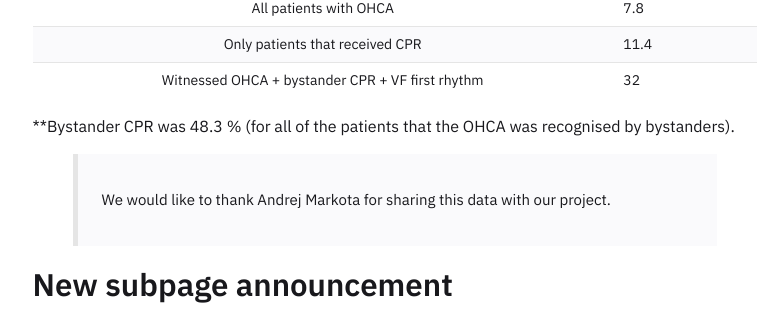
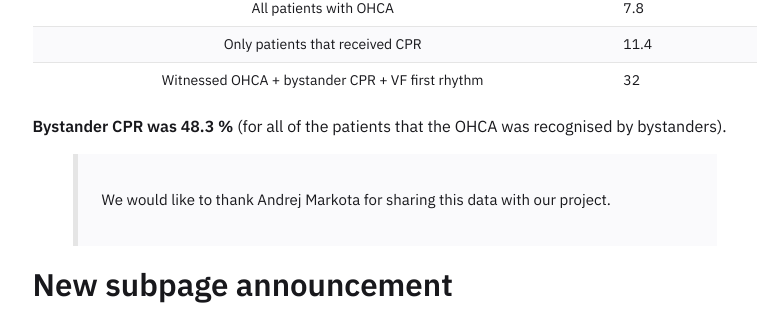
Before and after one commit to SterArcher/OHCA-registry-Slovenia, a Jekyll site: the page built from _posts/2022-06-10-EuReCa 3 and SiOHCA.md, in a window 1280 px wide and 900 px high, scrolled down 1865 px. Shown: the part 165-474 px from the top of the window, without its empty margins (245-1015 px from the left). Built offline with Jekyll 4.4.1, drawn with Linux system fonts in a browser that asks for light colours; nearby versions of some CDN libraries.

Commit message:
another typo

```diff
--- a/_posts/2022-06-10-EuReCa 3 and SiOHCA.md
+++ b/_posts/2022-06-10-EuReCa 3 and SiOHCA.md
@@ -41,7 +41,7 @@ Other important outcomes from the Slovenian data can be seen in the table bellow
 | Only patients that received CPR                 |       11.4       |
 | Witnessed OHCA + bystander CPR + VF first rhythm |        32        |
 
-**Bystander CPR was 48.3 % (for all of the patients that the OHCA was recognised by bystanders).
+**Bystander CPR was 48.3 %** (for all of the patients that the OHCA was recognised by bystanders).
 
 > We would like to thank Andrej Markota for sharing this data with our project.
 
```
